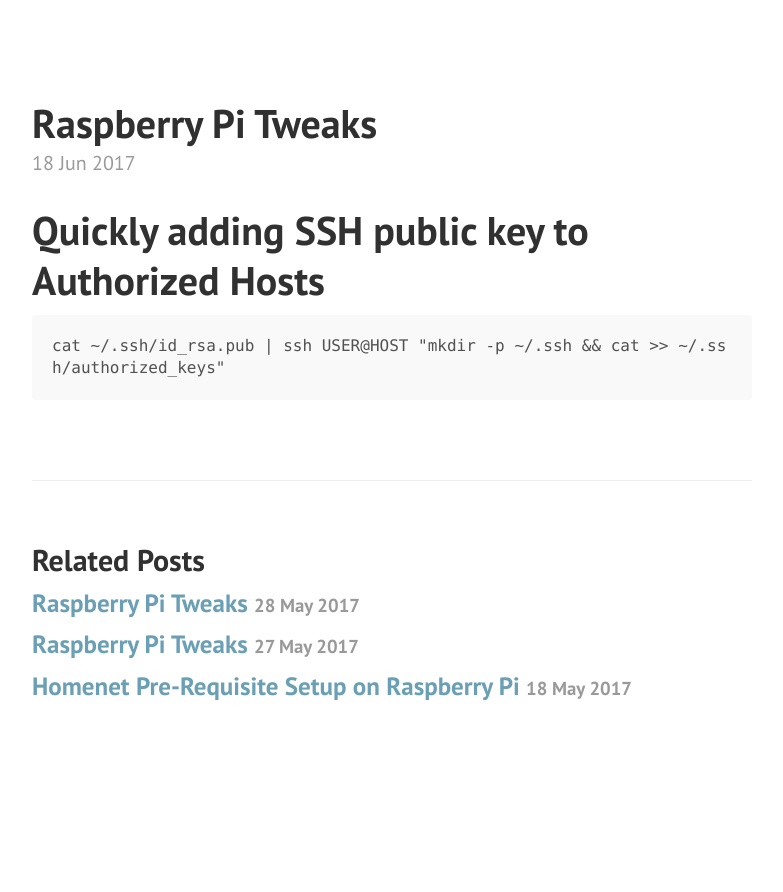
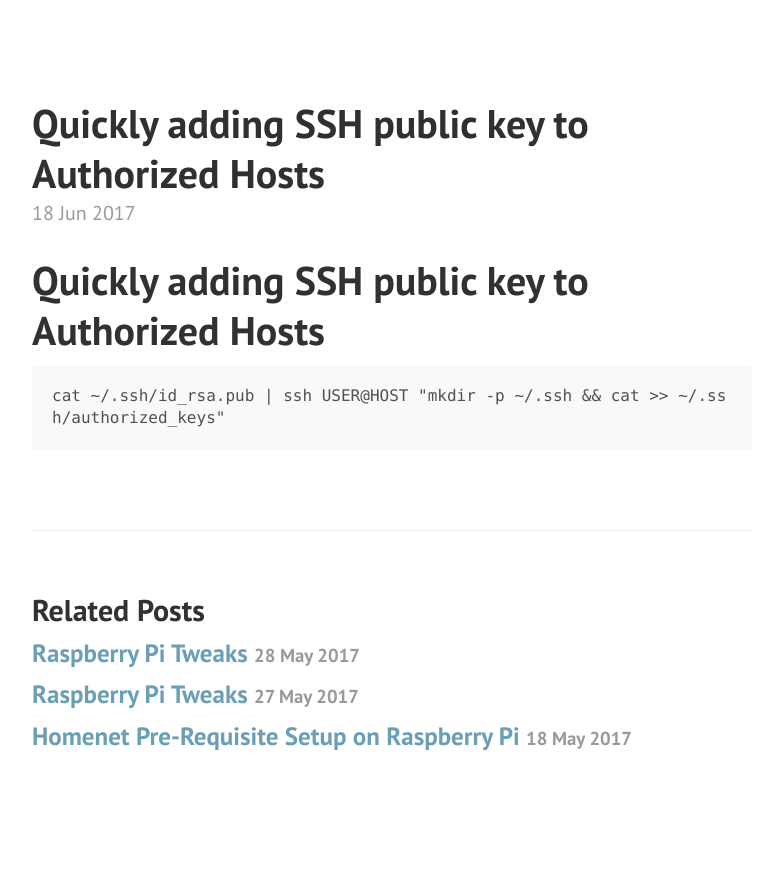
Before and after one commit to denwilliams/blog, a Jekyll site: the page built from _posts/2017-06-18-quick-add-ssh-authorized-keys.md, in a window 1280 px wide. Shown: the part 102-994 px from the top of the page, without its empty margins (68-851 px from the left). Built offline with Jekyll 4.4.1, drawn with Linux system fonts in a browser that asks for light colours; before the commit the page ends 944 px from its top, so only the background shows below that.

Commit message:
fix title

```diff
--- a/_posts/2017-06-18-quick-add-ssh-authorized-keys.md
+++ b/_posts/2017-06-18-quick-add-ssh-authorized-keys.md
@@ -1,6 +1,6 @@
 ---
 layout: post
-title: Raspberry Pi Tweaks
+title: Quickly adding SSH public key to Authorized Hosts
 tags:
   - linux
   - ssh
```
